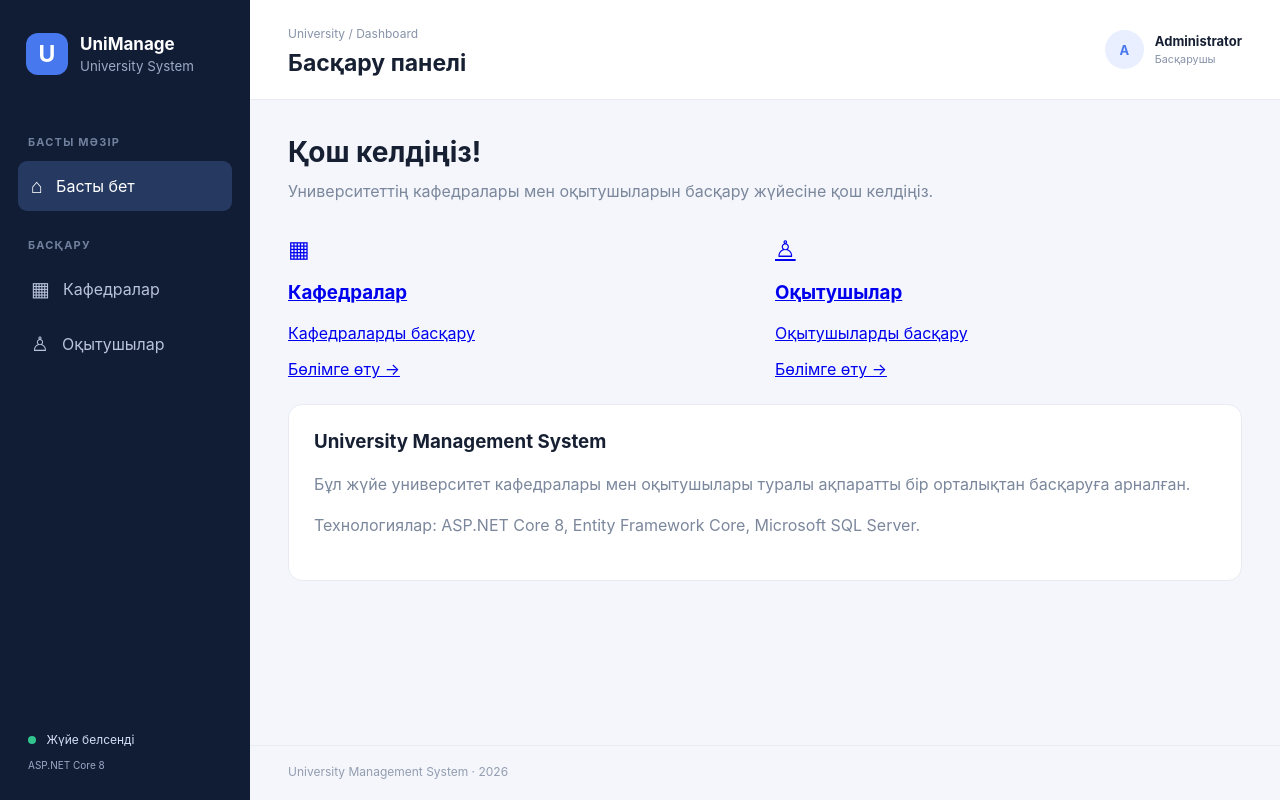
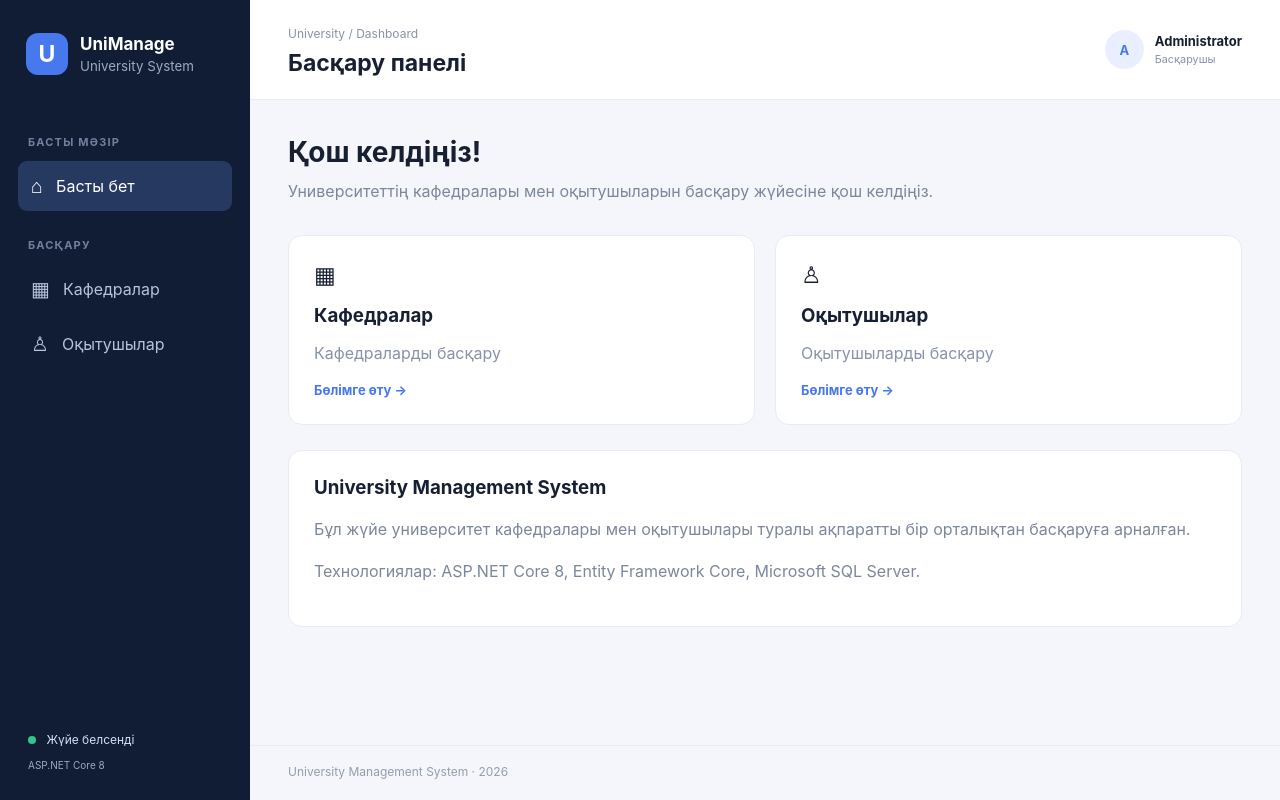
Before and after one commit to Baxa2367/UniversityDbApp, an ASP.NET Core app: page / in a window 1280 px wide. Run offline with ASP.NET Core 8, Linux system fonts and the light colour scheme; the project's own start-up code is not run, and a stand-in starts its controllers and pages.

Commit message:
Add dashboard card styles to site.css
Added styles for dashboard card component.

```diff
--- a/wwwroot/css/site.css
+++ b/wwwroot/css/site.css
@@ -635,3 +635,35 @@ textarea.form-control {
         text-align: left;
     }
 }
+
+
+.dashboard-card {
+    display: block;
+    padding: 25px;
+    background: white;
+    border: 1px solid #e8ebf2;
+    border-radius: 14px;
+    text-decoration: none;
+    color: #172033;
+    transition: .2s;
+}
+
+.dashboard-card:hover {
+    transform: translateY(-4px);
+    border-color: #4778ed;
+    box-shadow: 0 10px 25px rgba(20, 35, 65, .08);
+}
+
+.dashboard-card h3 {
+    margin: 10px 0;
+}
+
+.dashboard-card p {
+    color: #8793a8;
+}
+
+.dashboard-card span {
+    color: #4778ed;
+    font-size: 13px;
+    font-weight: 650;
+}
```
